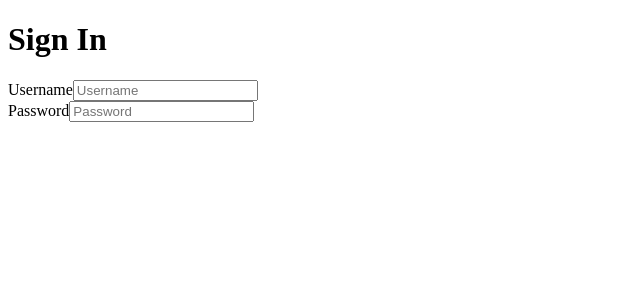
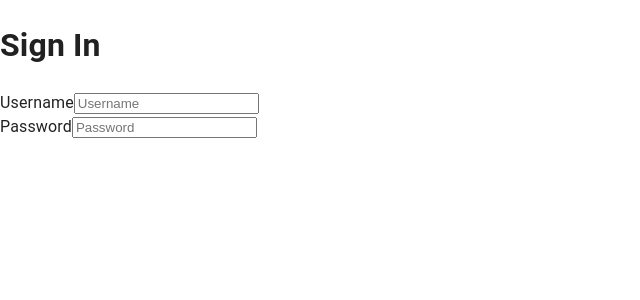
Before and after one commit to TomasAntunez/task-manager-client, a React (Vite) app: page /auth/login in a window 1280 px wide. Shown: the top 300 px of the page, without its empty margins (0-640 px from the left). Built offline with nearby package versions, Linux system fonts and the light colour scheme.

Commit message:
feat: mui theme config

```diff
--- a/package.json
+++ b/package.json
@@ -10,6 +10,9 @@
     "preview": "vite preview"
   },
   "dependencies": {
+    "@emotion/react": "^11.11.1",
+    "@emotion/styled": "^11.11.0",
+    "@mui/material": "^5.14.6",
     "react": "^18.2.0",
     "react-dom": "^18.2.0",
     "react-router-dom": "^6.15.0"
--- a/src/auth/common/hooks/useAuthStore.ts
+++ b/src/auth/common/hooks/useAuthStore.ts
@@ -1,4 +1,4 @@
 import { useGlobalStores } from '@/common/hooks';
-import { Stores } from '@/common/store';
+import { GlobalStores } from '@/common/store';
 
-export const useAuthStore = () => useGlobalStores()[Stores.AUTH];
+export const useAuthStore = () => useGlobalStores()[GlobalStores.AUTH];
--- a/src/auth/common/store/auth-action.ts
+++ b/src/auth/common/store/auth-action.ts
@@ -1,7 +1,7 @@
-import { Stores } from '@/common/store';
+import { GlobalStores } from '@/common/store';
 
 
-const store = Stores.AUTH;
+const store = GlobalStores.AUTH;
 
 export enum AuthActionsTypes {
   START_LOADING = store + '/start-loading',
--- /dev/null
+++ b/src/common/config/index.ts
@@ -0,0 +1,2 @@
+
+export { ThemeProvider } from './theme';
--- /dev/null
+++ b/src/common/config/theme/dark-theme.ts
@@ -0,0 +1,6 @@
+import { createTheme } from '@mui/material';
+
+
+export const darkTheme = createTheme({
+
+});
--- /dev/null
+++ b/src/common/config/theme/index.ts
@@ -0,0 +1,2 @@
+
+export { ThemeProvider } from './provider';
--- /dev/null
+++ b/src/common/config/theme/provider.tsx
@@ -0,0 +1,18 @@
+import { FC } from 'react';
+import { ThemeProvider as MuiThemeProvider, CssBaseline } from '@mui/material';
+
+import { darkTheme } from './dark-theme';
+
+
+interface ThemeProviderProps {
+  children: JSX.Element;
+}
+
+export const ThemeProvider: FC<ThemeProviderProps> = ({ children }) => {
+  return (
+    <MuiThemeProvider theme={darkTheme}>
+      <CssBaseline />
+      { children }
+    </MuiThemeProvider>
+  )
+}
--- a/src/common/context/global-context.ts
+++ b/src/common/context/global-context.ts
@@ -2,11 +2,11 @@ import { Dispatch, createContext } from 'react';
 
 import { AuthAction, AuthState } from '@/auth/common/store';
 
-import { Stores } from '../store';
+import { GlobalStores } from '../store';
 
 
 export interface GlobalContextProps {
-  [Stores.AUTH]: [AuthState, Dispatch<AuthAction>]
+  [GlobalStores.AUTH]: [AuthState, Dispatch<AuthAction>]
 }
 
 export const GlobalContext = createContext<GlobalContextProps | null>(null);
--- a/src/common/context/global-provider.tsx
+++ b/src/common/context/global-provider.tsx
@@ -3,7 +3,7 @@ import { FC, useReducer } from 'react';
 import { AuthReducer, authInitialState } from '@/auth/common/store';
 
 import { GlobalContext } from './global-context';
-import { Stores } from '../store';
+import { GlobalStores } from '../store';
 
 
 interface GlobalProviderProps {
@@ -13,7 +13,7 @@ interface GlobalProviderProps {
 export const GlobalProvider: FC<GlobalProviderProps> = ({ children }) => {
 
   const stores = {
-    [Stores.AUTH]: useReducer(AuthReducer, authInitialState),
+    [GlobalStores.AUTH]: useReducer(AuthReducer, authInitialState),
   };
 
   return (
--- a/src/common/store/store-types.ts
+++ b/src/common/store/global-stores.ts
@@ -1,5 +1,5 @@
 
-export enum Stores {
+export enum GlobalStores {
   AUTH = 'auth',
   // ALERT = 'alert'
 }
--- a/src/common/store/index.ts
+++ b/src/common/store/index.ts
@@ -1,2 +1,2 @@
 
-export { Stores } from './store-types';
+export { GlobalStores } from './global-stores';
--- a/src/main.tsx
+++ b/src/main.tsx
@@ -2,6 +2,11 @@ import ReactDOM from 'react-dom/client'
 import App from './App.tsx'
 
 import './common/assets/index.css';
+import { ThemeProvider } from './common/config';
 
 
-ReactDOM.createRoot(document.getElementById('root')!).render(<App />)
+ReactDOM.createRoot(document.getElementById('root')!).render(
+  <ThemeProvider>
+    <App />
+  </ThemeProvider>
+);
```
Also changed, not shown: 1 other file (tests, documents, lock files or other folders).
